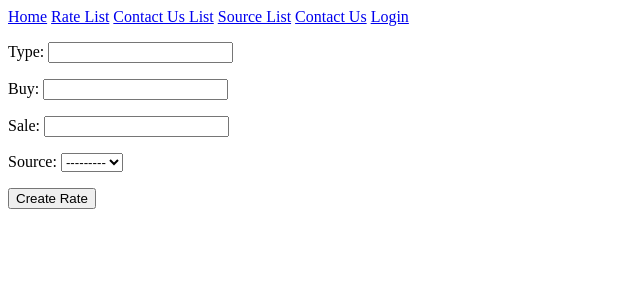
After one commit to Ira1234567/Currency, a Django app: page /currency/rate/create/ in a window 1280 px wide. The commit adds this page. Shown: the top 300 px of the page, without its empty margins (0-640 px from the left). Run offline with Django 4.2, Linux system fonts and the light colour scheme; data that the repository does not hold is empty; some libraries are stand-ins or nearby versions.

Commit message:
home task 11

```diff
--- a/app/currency/models.py
+++ b/app/currency/models.py
@@ -2,19 +2,21 @@
 from django.db import models
 
 
-class Rate(models.Model):
-    type = models.CharField(max_length=5)
-    source = models.CharField(max_length=50)
-    created = models.DateTimeField(auto_now_add=True)
-    buy = models.DecimalField(max_digits=100, decimal_places=10)
-    sale = models.DecimalField(max_digits=100, decimal_places=10)
 
 class Source(models.Model):
-    name = models.CharField(max_length=64)
+    name = models.CharField(max_length=64, unique=True)
     url = models.CharField(max_length=255)
     founded = models.CharField(max_length=20)
     address = models.CharField(max_length=100)
     contacts = models.EmailField(max_length=40)
+
+
+class Rate(models.Model):
+    type = models.CharField(max_length=5)
+    created = models.DateTimeField(auto_now_add=True)
+    buy = models.DecimalField(max_digits=100, decimal_places=10)
+    sale = models.DecimalField(max_digits=100, decimal_places=10)
+    source = models.ForeignKey(Source, on_delete=models.CASCADE, related_name='rates')
 
 class Contact_us(models.Model):
     name = models.CharField(max_length=130)
--- a/app/currency/templates/base.html
+++ b/app/currency/templates/base.html
@@ -19,7 +19,6 @@
         <a href="{% url 'accounts:password_change' %}">Change Password </a>
         <a href="{% url 'logout' %}">Logout</a>
     {% else %}
-        <a href="">Sign Up</a>
         <a href="{% url 'login' %}">Login</a>
     {% endif %}
 
--- /dev/null
+++ b/app/currency/templates/rate_create.html
@@ -0,0 +1,9 @@
+{% extends 'base.html' %}
+{% block content %}
+
+<form method="post">{% csrf_token %}
+    {{ form.as_p }}
+    <button type="submit">Create Rate</button>
+</form>
+
+{% endblock content %}
--- a/app/currency/templates/rate_list.html
+++ b/app/currency/templates/rate_list.html
@@ -1,5 +1,6 @@
 {% extends 'base.html' %}
 {% block content %}
+<a href="{% url 'currency:rate_create' %}">Create Rate</a>
 <table>
     <tr>
         <th>Id</th>
@@ -16,7 +17,7 @@
     <tr>
         <th>Source</th>
         {% for rate in rate_list %}
-        <td>{{ rate.source }}</td>
+        <td>{{ rate.source.name }}</td>
         {% endfor %}
     </tr>
     <tr>
--- a/app/currency/templates/source_update.html
+++ b/app/currency/templates/source_update.html
@@ -1,13 +1,9 @@
 {% extends 'base.html' %}
 {% block content %}
 <form method="post">
-    {% if user.is_superuser %}
         {% csrf_token %}
         {{ form.as_p }}
         <button type="submit">Update Source</button>
-    {% else %}
-        <h4>Not available</h4>
-    {% endif %}
 
 </form>
 {% endblock content %}
--- a/app/currency/urls.py
+++ b/app/currency/urls.py
@@ -5,11 +5,12 @@ app_name = 'currency'
 
 urlpatterns = [
     path('contact-us/', currency_views.ContactUsList.as_view(), name='contact_us'),
-    path('rate_list/', currency_views.RateList.as_view(), name='rate_list'),
     path('source_list/', currency_views.SourceList.as_view(), name='source_list'),
     path('source/create/', currency_views.SourceCreate.as_view(), name='source_create'),
     path('source/update/<int:pk>/', currency_views.SourceUpdate.as_view(), name='source_update'),
     path('source/detail/<int:pk>/', currency_views.SourceDetail.as_view(), name='source_detail'),
     path('source/delete/<int:pk>/', currency_views.SourceDelete.as_view(), name='source_delete'),
+    path('rate_list/', currency_views.RateList.as_view(), name='rate_list'),
+    path('rate/create/', currency_views.RateCreate.as_view(), name='rate_create'),
     path('contact-us/create/', currency_views.ContactUsCreateView.as_view(), name='contact_us_create')
 ]
--- a/app/currency/views.py
+++ b/app/currency/views.py
@@ -10,6 +10,15 @@ from django.http import HttpResponseRedirect
 class RateList(ListView):
     queryset = Rate.objects.all()
     template_name = 'rate_list.html'
+
+class RateCreate(CreateView):
+    model = Rate
+    template_name = 'rate_create.html'
+    fields = ['type', 'buy', 'sale', 'source']
+    success_url = '/currency/rate_list/'
+
+    def __str__(self):
+        return self.name
 
 class SourceList(ListView):
     queryset = Source.objects.all()
```
Also changed, not shown: app/currency/migrations/0001_initial.py, app/currency/migrations/0002_auto_20220402_1127.py (deleted), app/currency/migrations/0003_rate.py (deleted), app/currency/migrations/0004_auto_20220416_0551.py (deleted), app/currency/migrations/0005_alter_contact_us_id_alter_rate_id_alter_source_id.py (deleted), app/currency/migrations/0006_delete_contact_us.py (deleted), app/currency/migrations/0007_contact_us.py (deleted).
